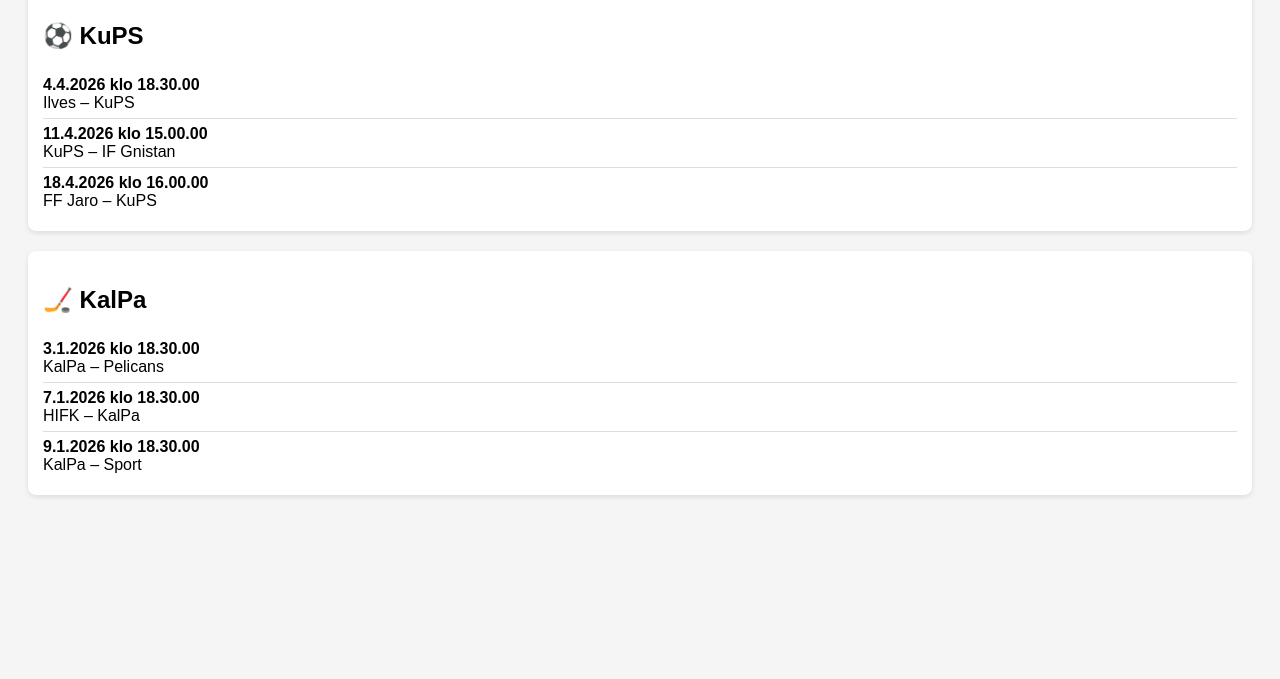
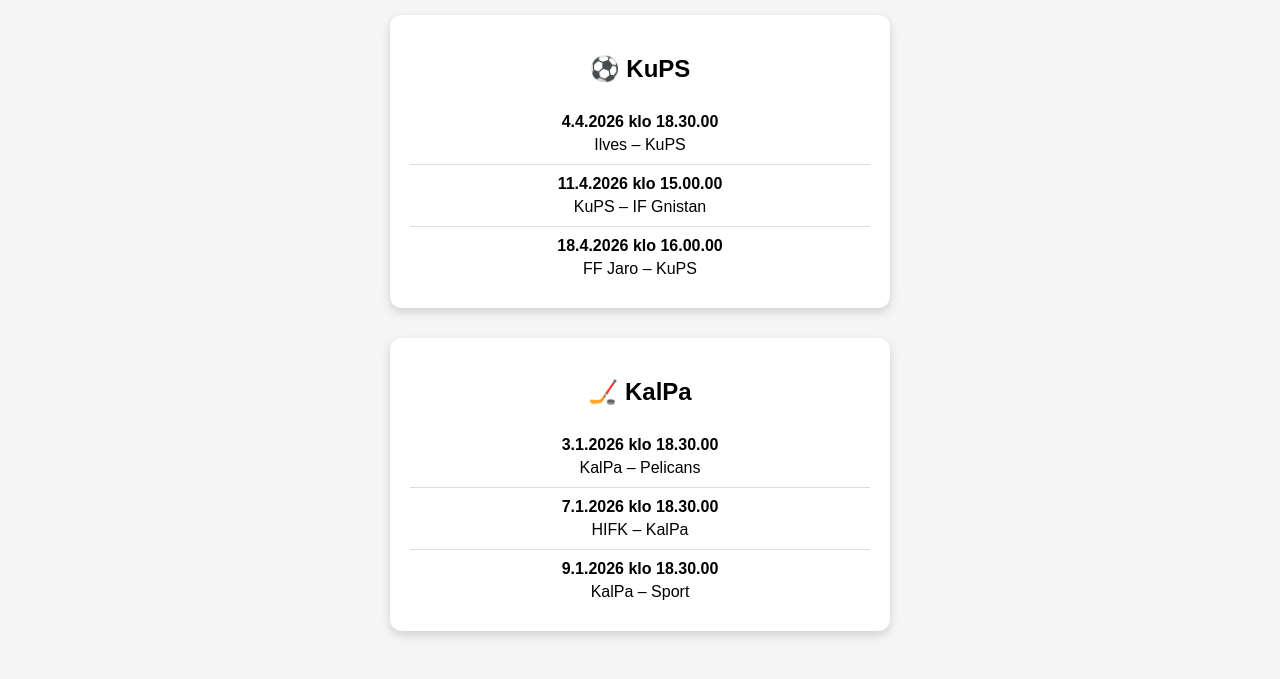
Before and after one commit to jiidu/kupskalpa, a plain HTML site: page index.html in a window 1280 px wide. Shown: the part 121-800 px from the top of the page. Drawn offline with Linux system fonts and the light colour scheme.

Commit message:
Update index.html

```diff
--- a/index.html
+++ b/index.html
@@ -4,18 +4,54 @@
 <meta charset="UTF-8">
 <title>KuPS & KalPa – Seuraavat pelit</title>
 <style>
-body { font-family: Arial; background:#f5f5f5; padding:20px; }
-h1 { text-align:center; }
-.team { background:#fff; padding:15px; margin:20px 0; border-radius:8px; box-shadow:0 2px 5px rgba(0,0,0,0.1);}
-.match { border-bottom:1px solid #ddd; padding:6px 0; }
+body {
+  font-family: Arial, sans-serif;
+  background:#f5f5f5;
+  display: flex;
+  flex-direction: column;
+  justify-content: center;
+  align-items: center;
+  min-height: 100vh;
+  margin: 0;
+}
+
+h1 { text-align:center; margin-bottom: 30px; }
+
+.container {
+  display: flex;
+  flex-direction: column;
+  gap: 30px;
+  width: 90%;
+  max-width: 500px;
+}
+
+.team {
+  background:#fff;
+  padding:20px;
+  border-radius:12px;
+  box-shadow:0 4px 10px rgba(0,0,0,0.15);
+  text-align:center;
+}
+
+.match {
+  border-bottom:1px solid #ddd;
+  padding:10px 0;
+}
+
 .match:last-child { border-bottom:none; }
-.date { font-weight:bold; }
+
+.date {
+  font-weight:bold;
+  margin-bottom: 5px;
+  display: block;
+}
 </style>
 </head>
 <body>
 
 <h1>Seuraavat pelit</h1>
 
+<div class="container">
   <div class="team">
     <h2>⚽ KuPS</h2>
     <div id="kups">Ladataan...</div>
@@ -24,6 +60,7 @@
   <div class="team">
     <h2>🏒 KalPa</h2>
     <div id="kalpa">Ladataan...</div>
+  </div>
 </div>
 
 <script>
@@ -36,7 +73,6 @@
       const container = document.getElementById(containerId);
       container.innerHTML = "";
 
-      // Suodatetaan tulevat pelit
       const upcoming = matches
         .map(m => ({...m, dateObj: new Date(m.date)}))
         .filter(m => m.dateObj >= now)
@@ -51,7 +87,7 @@
       upcoming.forEach(m => {
         const div = document.createElement("div");
         div.className = "match";
-        div.innerHTML = `<div class="date">${m.dateObj.toLocaleString("fi-FI")}</div>
+        div.innerHTML = `<span class="date">${m.dateObj.toLocaleString("fi-FI")}</span>
                          <div>${m.home} – ${m.away}</div>`;
         container.appendChild(div);
       });
```
Lines whose indentation alone changed are shown as unchanged.
